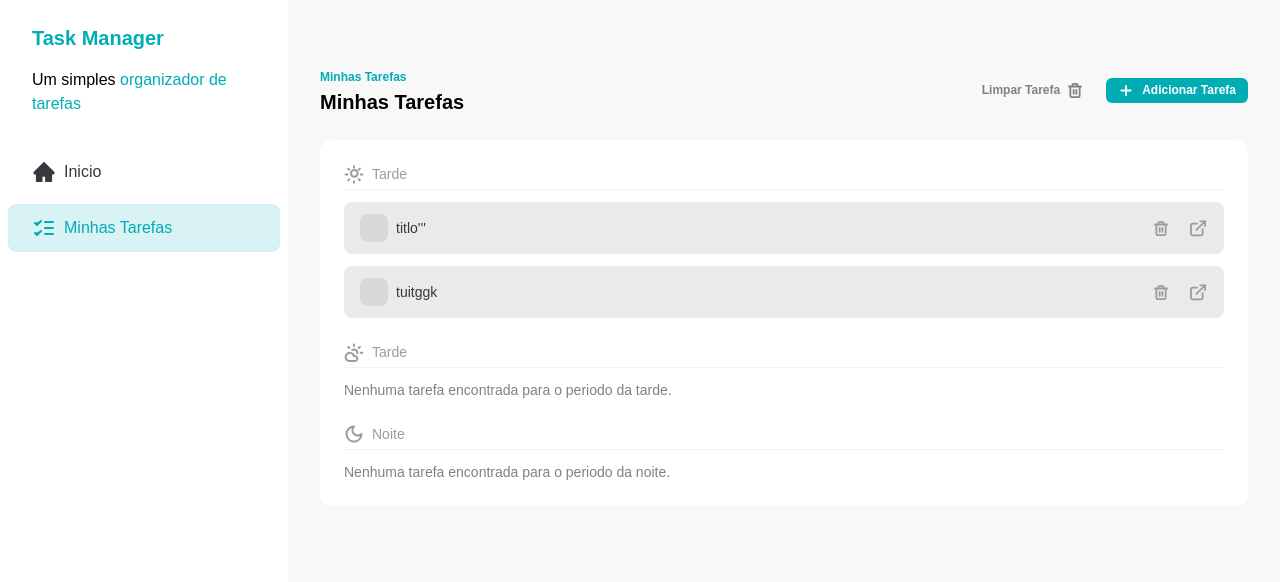
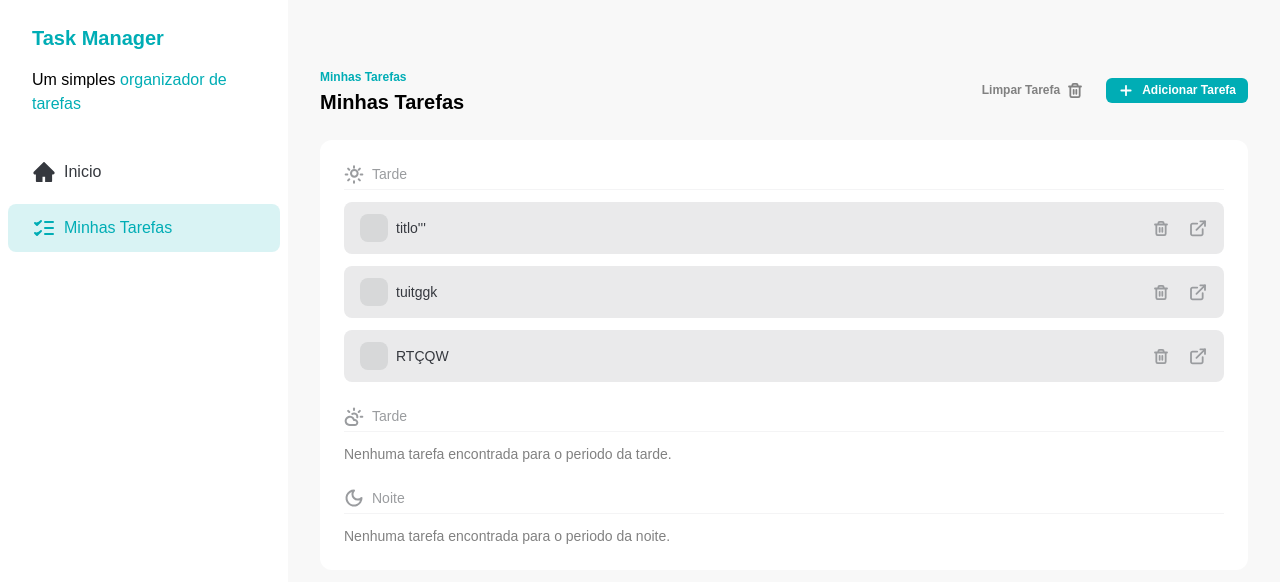
Before and after one commit to lucioneves/listador-de-tarefas, a React (Vite) app: page / in a window 1280 px wide. Shown: the top 582 px of the page. Built offline with nearby package versions, Linux system fonts and the light colour scheme; data requests are answered from the project's data file; a web font is replaced by a local one.

Commit message:
feat: add  handleClose hook form to AddtaskDialog

```diff
--- a/db.json
+++ b/db.json
@@ -13,6 +13,13 @@
       "time": "morning",
       "description": "wwde",
       "status": "not-started"
+    },
+    {
+      "id": "1a3b71a4-66a6-4819-b362-c4990d691426",
+      "title": "RTÇQW",
+      "time": "morning",
+      "description": "WWW",
+      "status": "not-started"
     }
   ]
 }
--- a/src/components/AddTaskDialog.jsx
+++ b/src/components/AddTaskDialog.jsx
@@ -23,7 +23,13 @@ const AddTaskDialog = ({
     formState: { errors, isSubmitting },
     handleSubmit,
     reset,
-  } = useForm()
+  } = useForm({
+    defaultValues: {
+      title: "",
+      time: "morning",
+      description: "",
+    },
+  })
 
   const nodeRef = useRef()
 
@@ -50,6 +56,15 @@ const AddTaskDialog = ({
       time: "morning",
       description: "",
     })
+  }
+
+  const handleCancelClick = () => {
+    reset({
+      title: "",
+      time: "morning",
+      description: "",
+    })
+    handleClose()
   }
 
   return (
@@ -81,6 +96,8 @@ const AddTaskDialog = ({
                 <Input
                   id="title"
                   label="Título"
+                  errorMessage={errors?.title?.message}
+                  disabled={isSubmitting}
                   placeholder="Título da tarefa"
                   {...register("title", {
                     required: "O título é obrigatório",
@@ -91,8 +108,6 @@ const AddTaskDialog = ({
                       return true
                     },
                   })}
-                  errorMessage={errors?.title?.message}
-                  disabled={isSubmitting}
                 />
 
                 <TimeSelect
@@ -124,7 +139,7 @@ const AddTaskDialog = ({
                     size="large"
                     className="w-full"
                     color="secondary"
-                    onClick={handleClose}
+                    onClick={handleCancelClick}
                     type="button"
                   >
                     Cancelar
```
